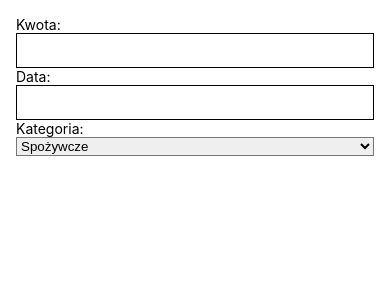
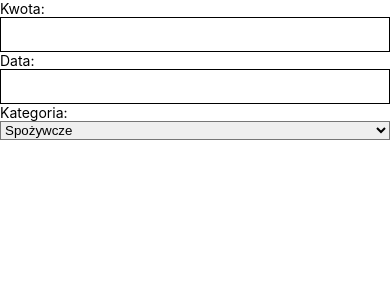
Before and after one commit to Szvmon122/Projekt_zespolowy, a React Native app: screen / in a window 390 px wide. Shown: the top 300 px of the page. Built offline with nearby package versions, Linux system fonts and the light colour scheme.

Commit message:
update web dependencies

```diff
--- a/App.js
+++ b/App.js
@@ -11,7 +11,7 @@ export default function App() {
   const [kategoria, setKategoria] = useState(Categories[0]);
 
   return (
-    <View style={{ padding: 16 }}>
+    <View style={styles}>
       <Text>Kwota:</Text>
       <TextInput
         value={kwota}
```
Also changed, not shown: package.json (+6 -1 lines), 1 other file (tests, documents, lock files or other folders).
